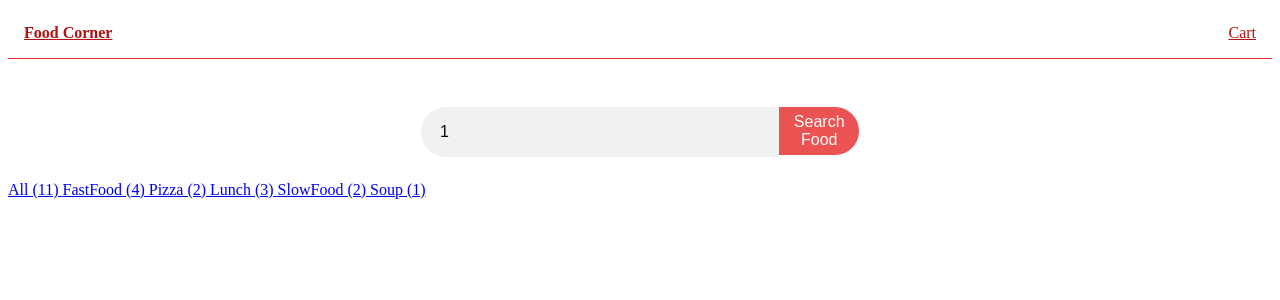
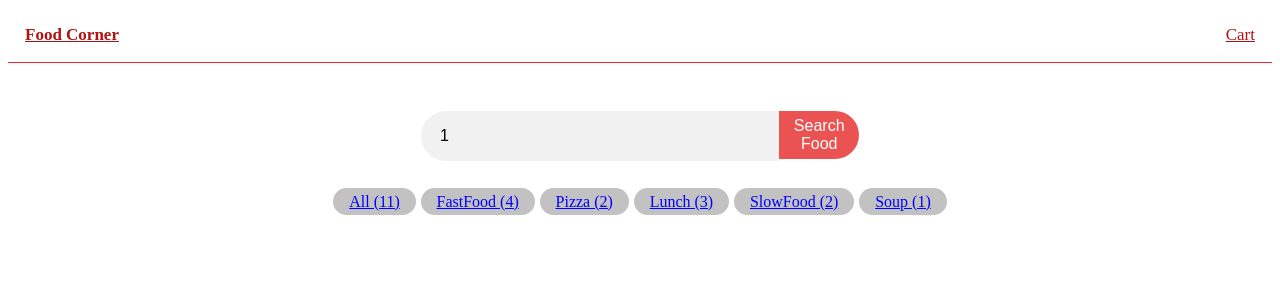
Before and after one commit to Shashi8969/Online-food-order, an Angular app: page /search/1 in a window 1280 px wide. Shown: the top 300 px of the page. Built offline with nearby package versions, Linux system fonts and the light colour scheme.

Commit message:
Adding CartItem

```diff
--- a/src/app/header/header.component.css
+++ b/src/app/header/header.component.css
@@ -18,6 +18,7 @@ a:hover{
 a.logo{
     font-weight: bold;
     padding: 1em;
+    font-size: 17px;
 }
 nav ul{
     list-style-type: none;
@@ -26,4 +27,5 @@ nav ul{
 nav ul li a{
     padding: 1em;
     display: inline-block;
+    font-size: 17px;
 }
--- a/src/app/search/search.component.html
+++ b/src/app/search/search.component.html
@@ -1,4 +1,4 @@
 <div>
-    <input type="text" placeholder="Search Food" [(ngModel)]="searchItem" >
+    <input type="text" placeholder="Search Food" [(ngModel)]="searchItem" (change)="search()" >
     <button (click)="search()">Search Food</button>
 </div>
--- a/src/app/tags/tags.component.css
+++ b/src/app/tags/tags.component.css
@@ -0,0 +1,12 @@
+div{
+    display: flex;
+    flex: wrap;
+    justify-content: center;
+}
+div a{
+    background-color: #c2c2c2;
+    padding: .3rem 1rem;
+    margin: .2rem .15rem;
+    border-radius: 10rem;
+    color: blue;
+}
```
Also changed, not shown: src/app/shared/models/Cart.ts (added, +13 -0 lines), src/app/shared/models/CartItem.ts (added, +12 -0 lines), src/app/tags/tags.component.html (line endings or trailing spaces).
